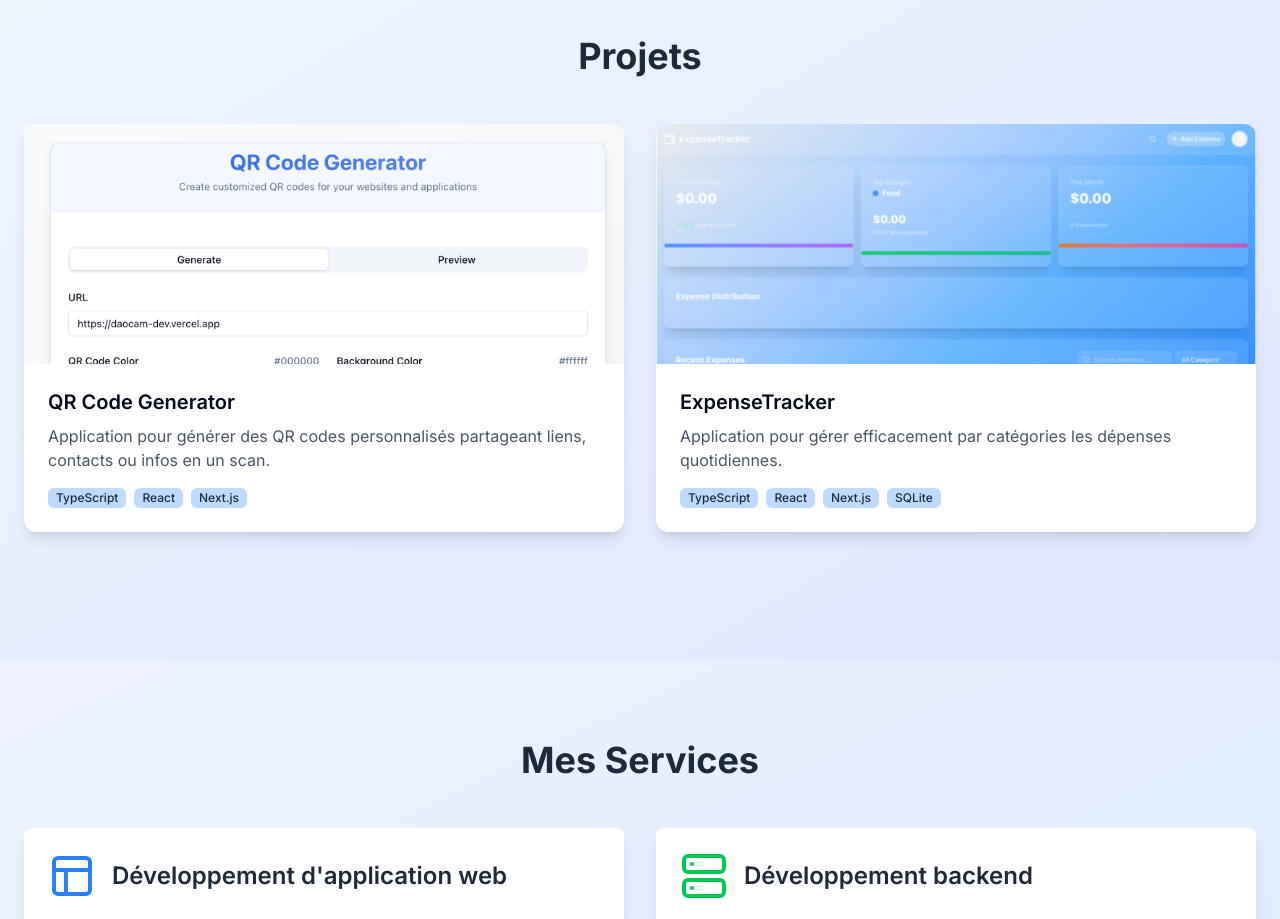
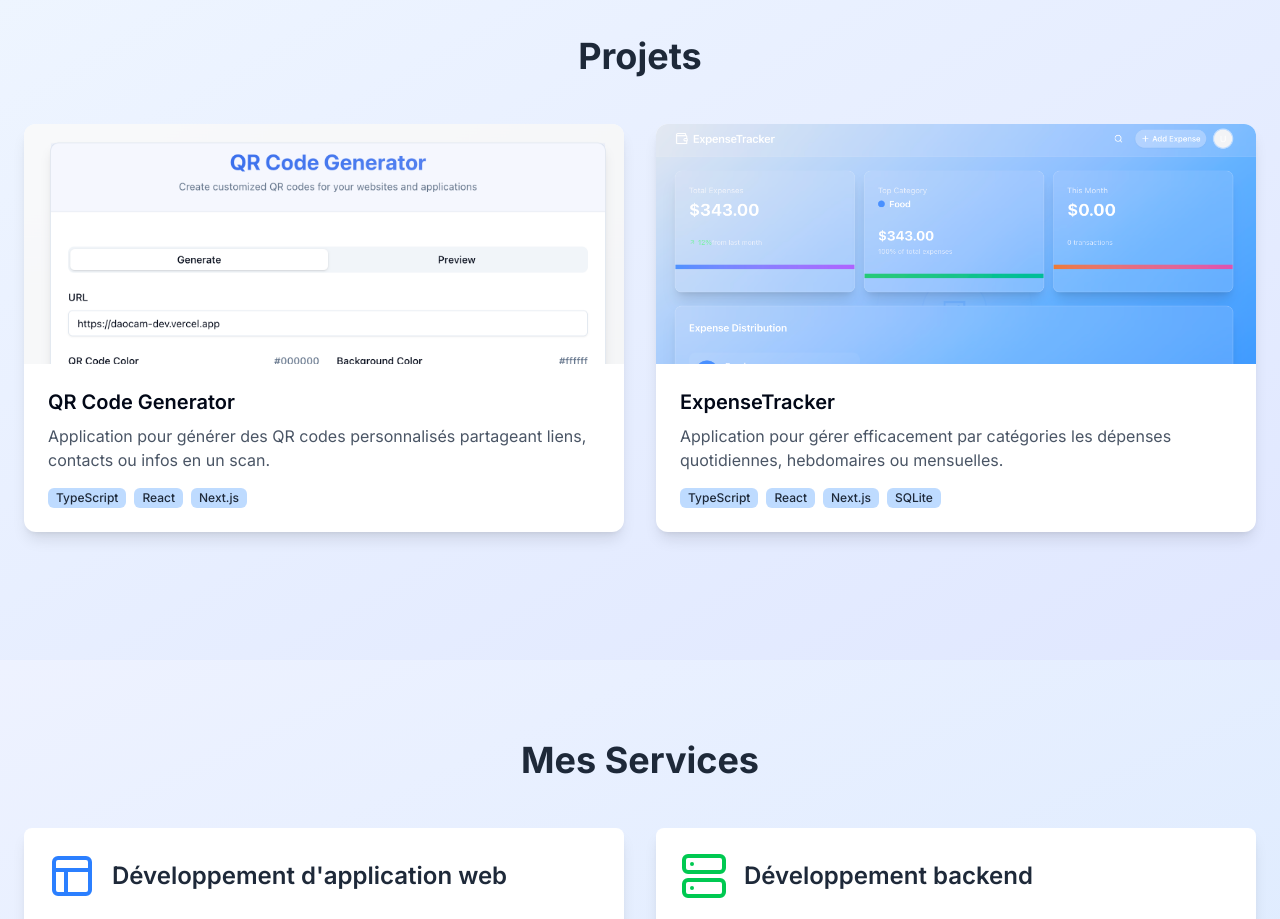
Before and after one commit to daocam/portfolio, a Next.js app: page / in a window 1280 px wide. Shown: the part 3300-4219 px from the top of the page. Built offline with nearby package versions, Linux system fonts and the light colour scheme.

Commit message:
update project

```diff
--- a/app/components/Projects.tsx
+++ b/app/components/Projects.tsx
@@ -22,9 +22,9 @@ export default function Projects() {
     {
       title: "ExpenseTracker",
       description:
-        "Application pour gérer efficacement par catégories les dépenses quotidiennes.",
+        "Application pour gérer efficacement par catégories les dépenses quotidiennes, hebdomaires ou mensuelles.",
       technologies: ["TypeScript", "React", "Next.js", "SQLite"],
-      image: "/expense-tracker.png",
+      image: "/expense-app.png",
       github: "https://github.com/daocam/expense-tracker",
       demo: "https://expense-trackerr-v1.vercel.app/",
     },
```
Also changed, not shown: public/expense-app.png (added), public/expense-tracker.png (deleted).
